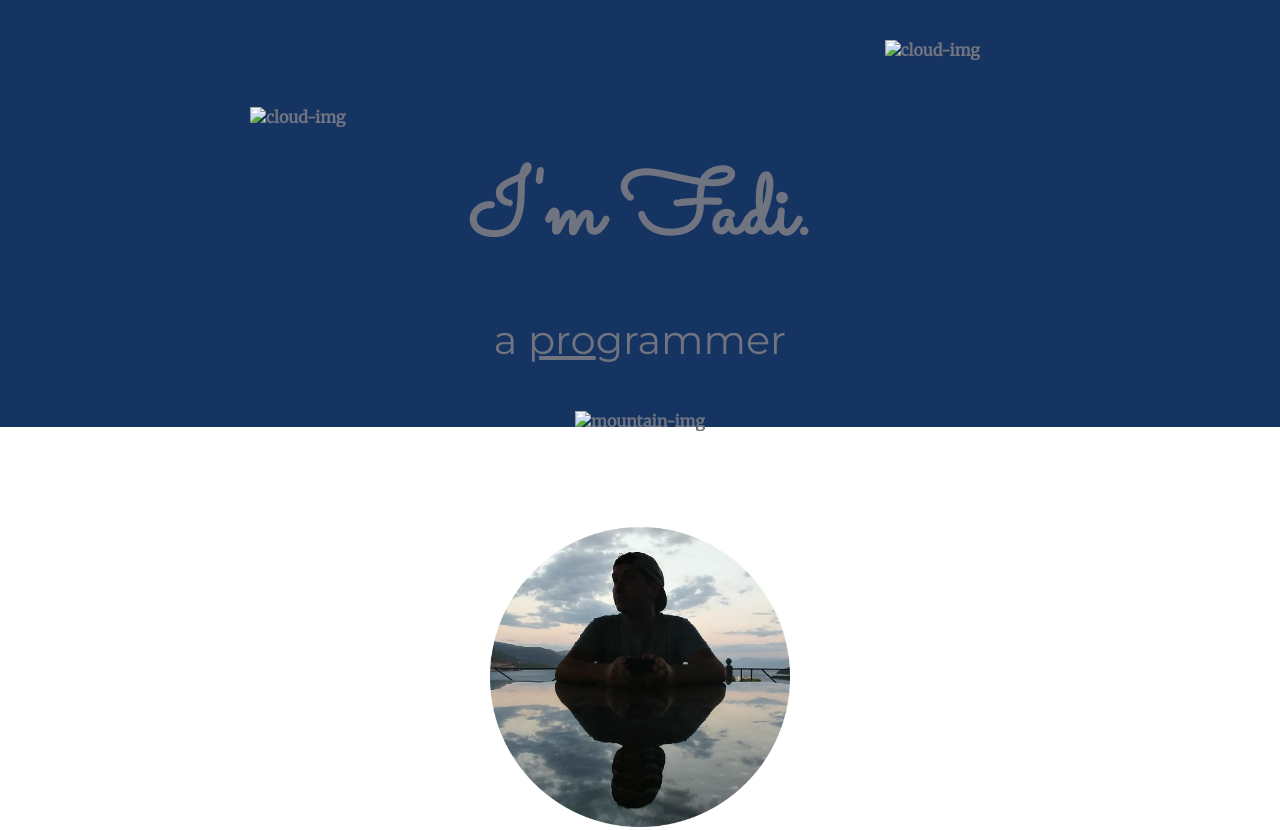
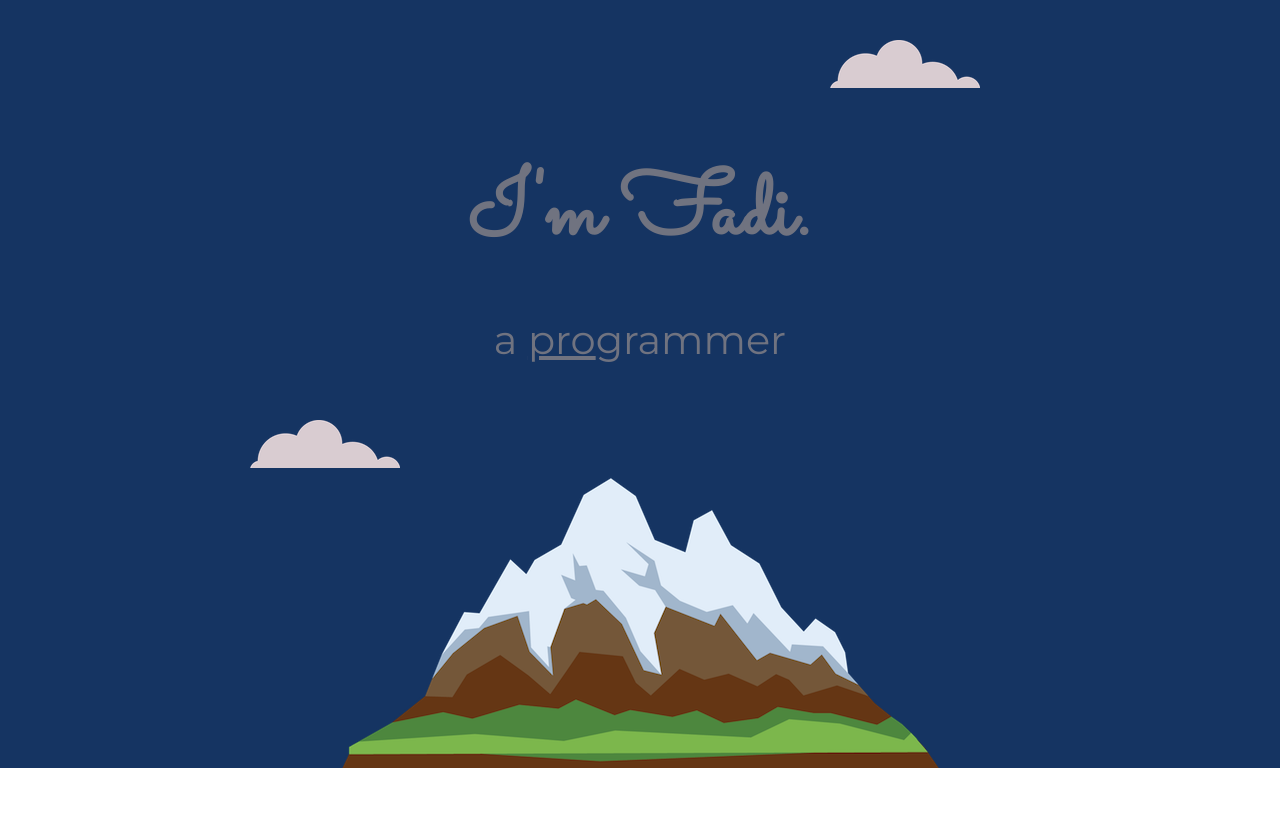
Before and after one commit to fadisayegh/css-website, a plain HTML site: page index.html in a window 1280 px wide. Shown: the top 830 px of the page. Drawn offline with Linux system fonts and the light colour scheme.

Commit message:
Update index.html

```diff
--- a/index.html
+++ b/index.html
@@ -18,19 +18,19 @@
     <div class="top-container">
       <img
         class="top-cloud"
-        src="/CSS - My Site/images/cloud.png"
+        src="images/cloud.png"
         alt="cloud-img"
       />
       <h1>I'm Fadi.</h1>
       <h2>a <span>pro</span>grammer</h2>
       <img
         class="bottom-cloud"
-        src="/CSS - My Site/images/cloud.png"
+        src="images/cloud.png"
         alt="cloud-img"
       />
       <img
         class="mountain-pic"
-        src="/CSS - My Site/images/mountain.png"
+        src="images/mountain.png"
         alt="mountain-img"
       />
     </div>
```
